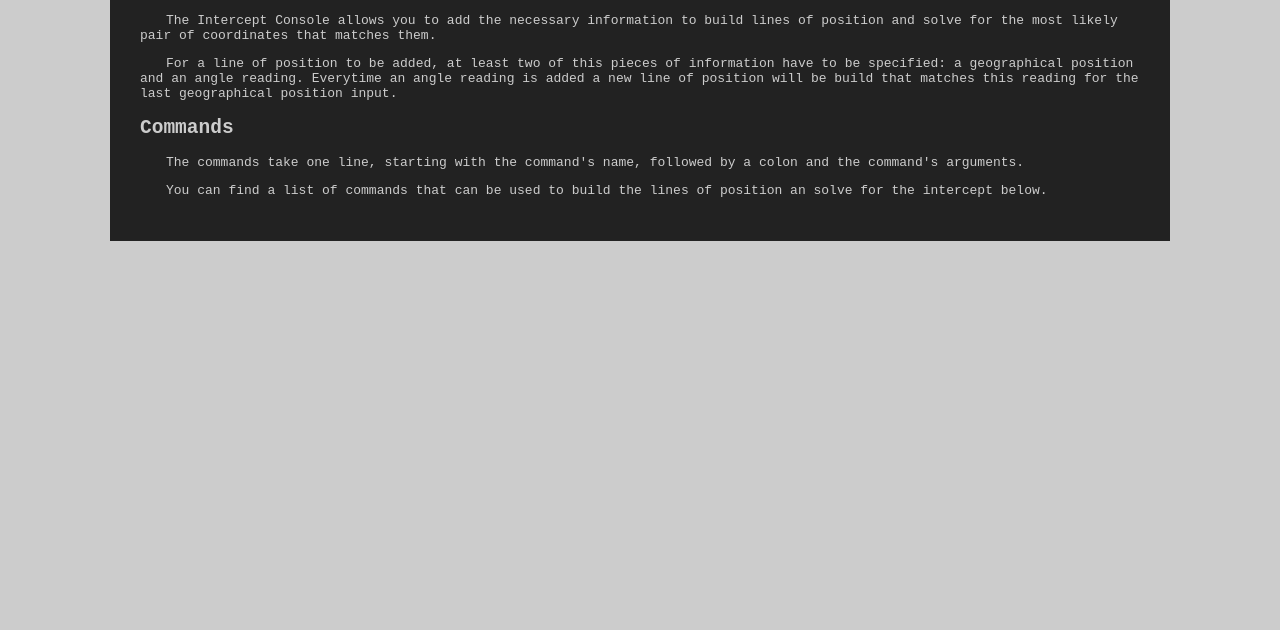
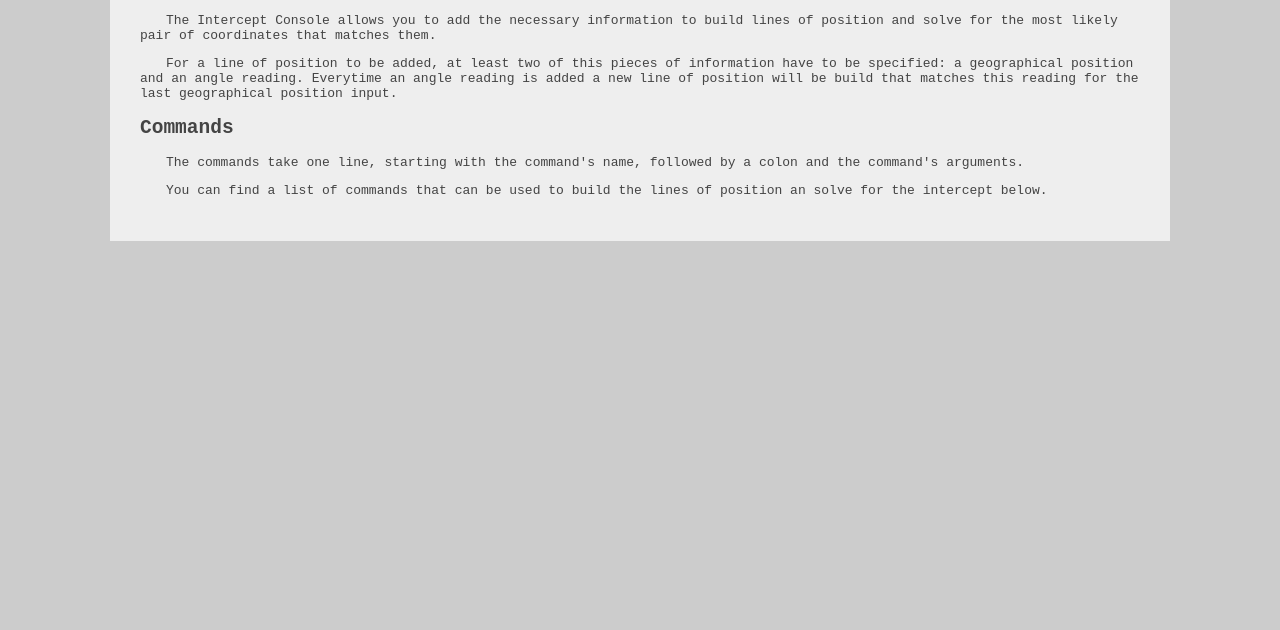
Before and after one commit to onlinebacon/intercept, a plain HTML site: page guide.html in a window 1280 px wide. Shown: the part 170-800 px from the top of the page. Drawn offline with Linux system fonts and the light colour scheme; a script that the page names is missing.

Commit message:
Guide style edited in light theme

```diff
--- a/css/light-theme.css
+++ b/css/light-theme.css
@@ -19,3 +19,7 @@ div.panel input[type="button"] {
 	background-color: #246;
 	border-color: #79b;
 }
+#guide {
+	background-color: #eee;
+	color: #444;
+}
```
